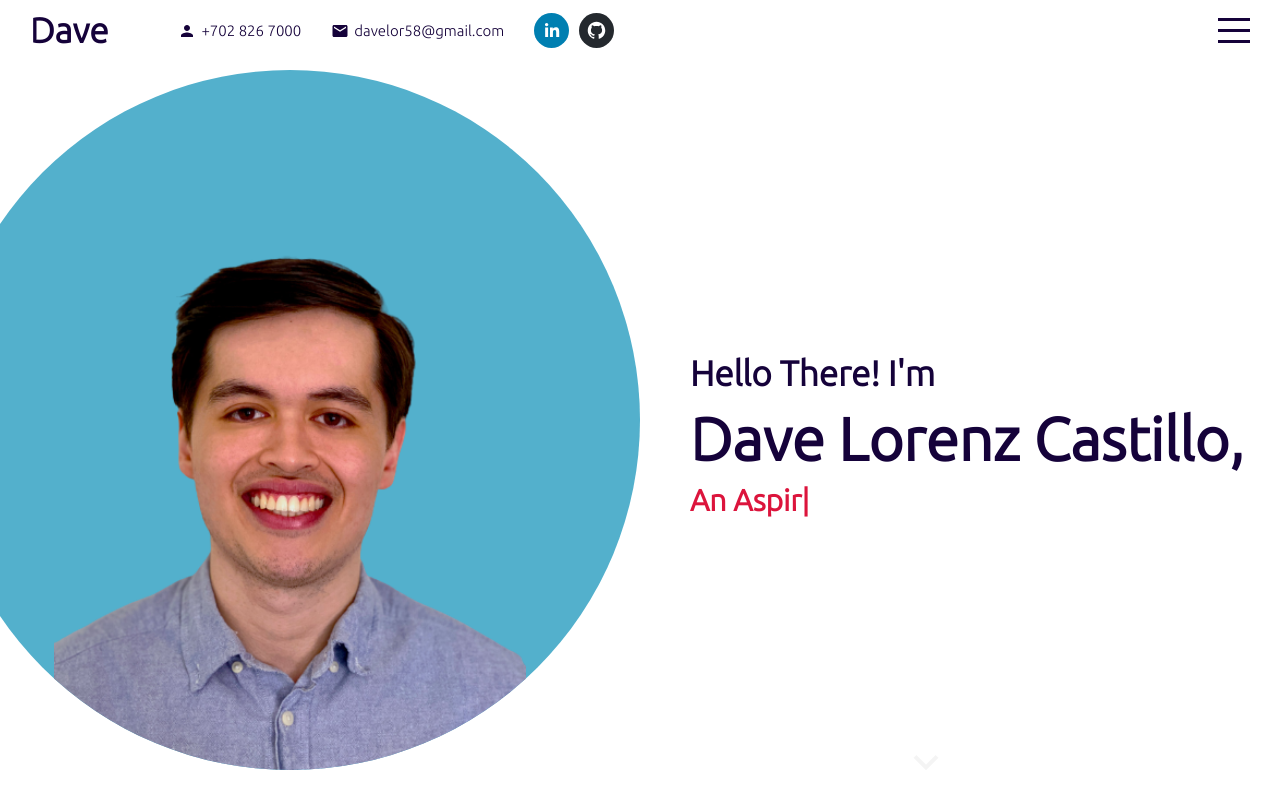
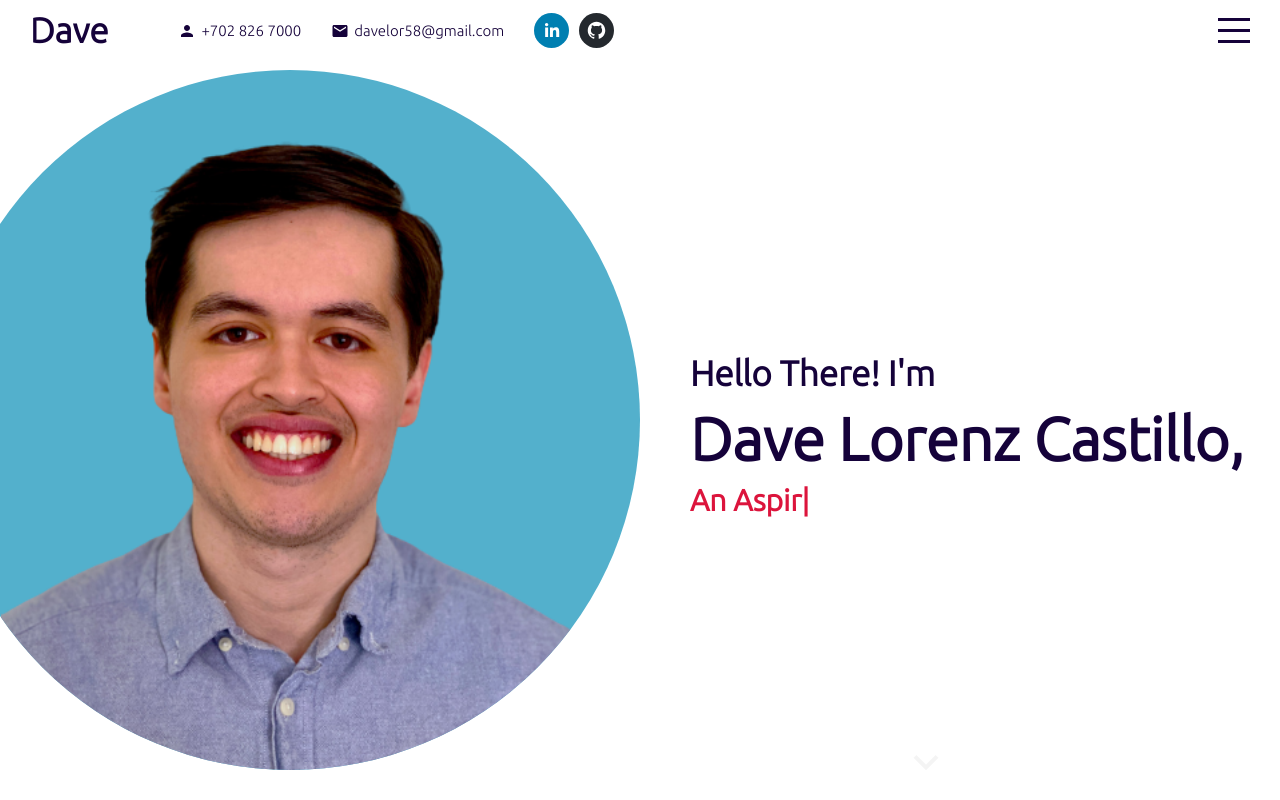
Before and after one commit to DaveLor58/my-portfolio, a React (Create React App) app: page / in a window 1280 px wide. Built offline with nearby package versions, Linux system fonts and the light colour scheme.

Commit message:
modified intro pic

```diff
--- a/src/components/intro/intro.scss
+++ b/src/components/intro/intro.scss
@@ -27,10 +27,10 @@
             }
 
             img {
-                height: 90%;
+                height: 110%;
 
                 @include mobile{
-                    height: 50%;
+                    height: 60%;
                 }
             }
 
```
